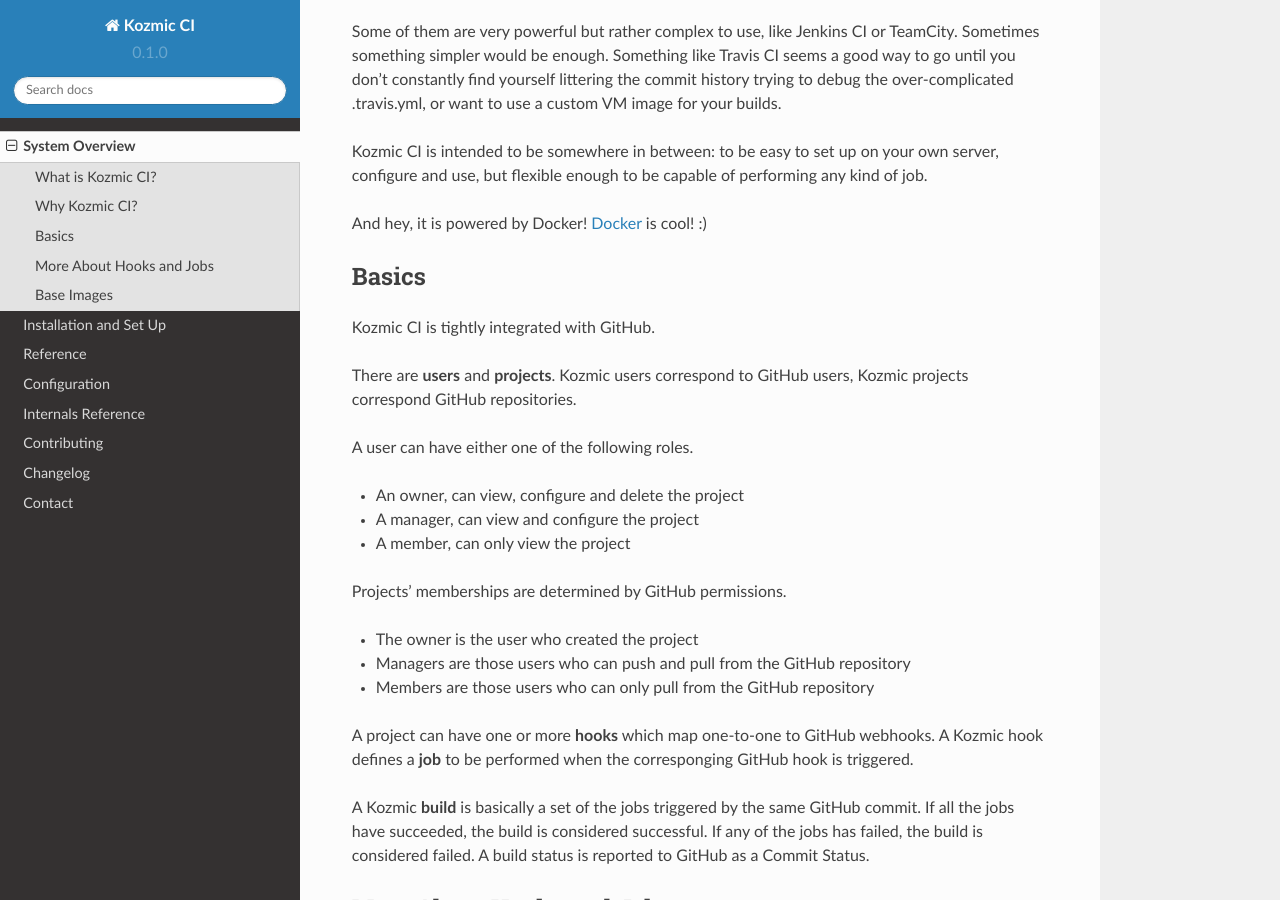
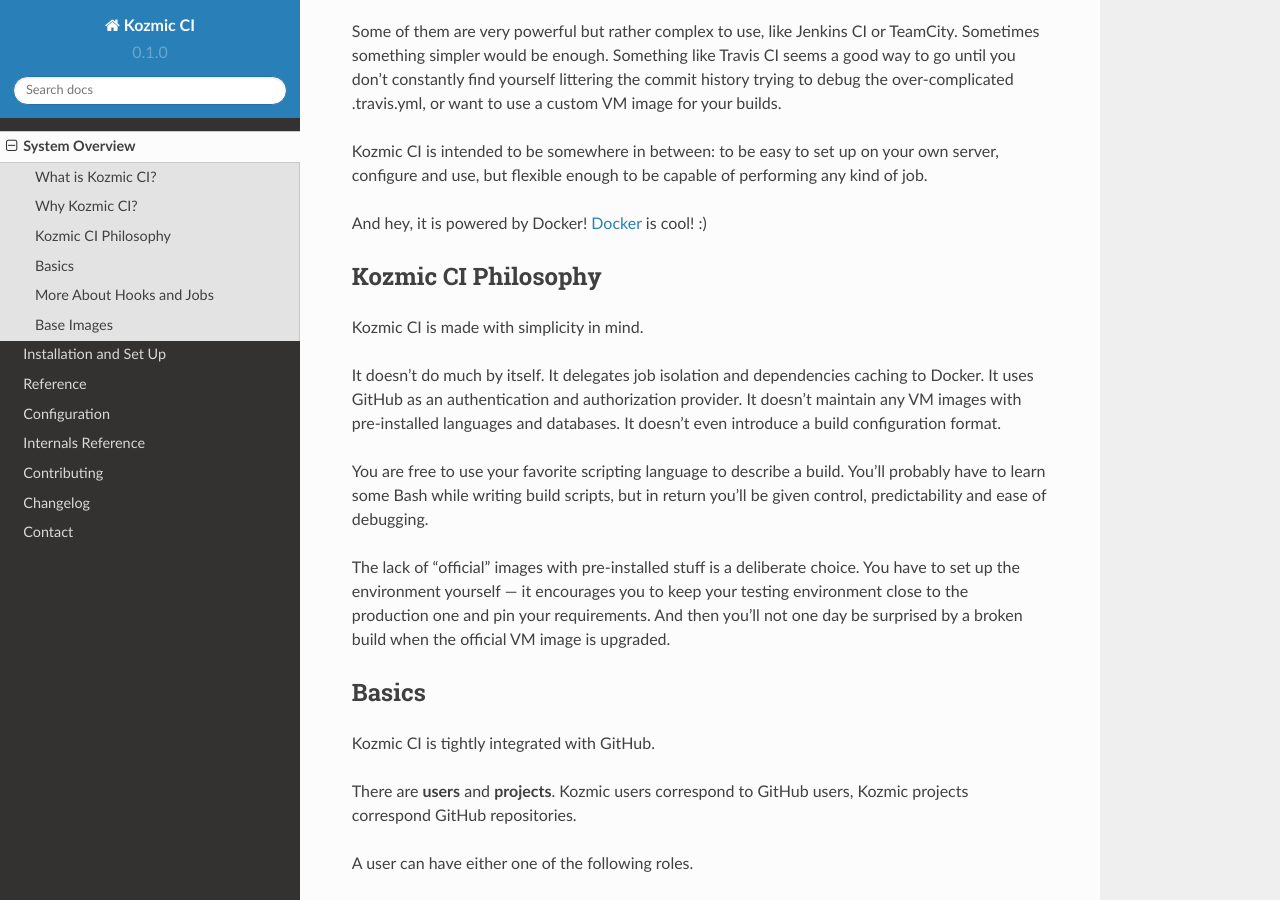
Before and after one commit to aromanovich/kozmic-ci, a Sphinx documentation site: the page built from docs/source/overview.rst, in a window 1280 px wide and 900 px high, scrolled down 444 px. Built offline with Sphinx 7.4.7 and the Read the Docs theme 2.0.0, drawn with Linux system fonts in a browser that asks for light colours.

Commit message:
Add screenshots to documentation; add "Kozmic CI philosophy" section

```diff
--- a/docs/source/overview.rst
+++ b/docs/source/overview.rst
@@ -26,6 +26,25 @@
 any kind of job.
 
 And hey, it is powered by Docker! `Docker`_ is cool! :)
+
+Kozmic CI Philosophy
+--------------------
+Kozmic CI is made with simplicity in mind.
+
+It doesn't do much by itself. It delegates job isolation and dependencies
+caching to Docker. It uses GitHub as an authentication and authorization
+provider. It doesn’t maintain any VM images with pre-installed languages and
+databases. It doesn’t even introduce a build configuration format.
+
+You are free to use your favorite scripting language to describe a build.
+You'll probably have to learn some Bash while writing build scripts, but in
+return you'll be given control, predictability and ease of debugging.
+
+The lack of "official" images with pre-installed stuff is a deliberate choice.
+You have to set up the environment yourself --- it encourages you to keep your
+testing environment close to the production one and pin your requirements. And
+then you'll not one day be surprised by a broken build when the official VM
+image is upgraded.
 
 Basics
 ------
@@ -92,10 +111,12 @@
 Docker image that meets a few requirements:
 
 1. It must have the following packages installed:
+
   * ``bash``
   * ``sudo``
   * ``git``
   * ``openssh-client``
+
 2. It must have a user named ``kozmic`` with sudo rights without password check
 
 At this point Kozmic CI supports base images that are only hosted on
```
Also changed, not shown: docs/source/index.rst (+9 -0 lines), docs/source/build.png (added), docs/source/history.png (added), docs/source/hook.png (added), docs/source/settings.png (added).
